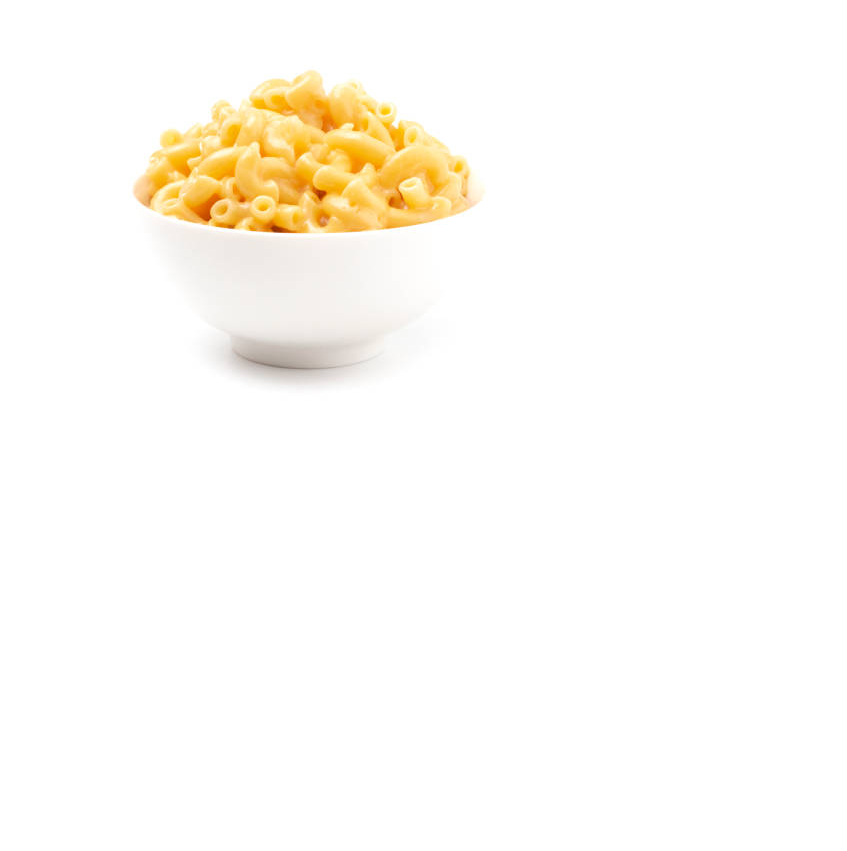
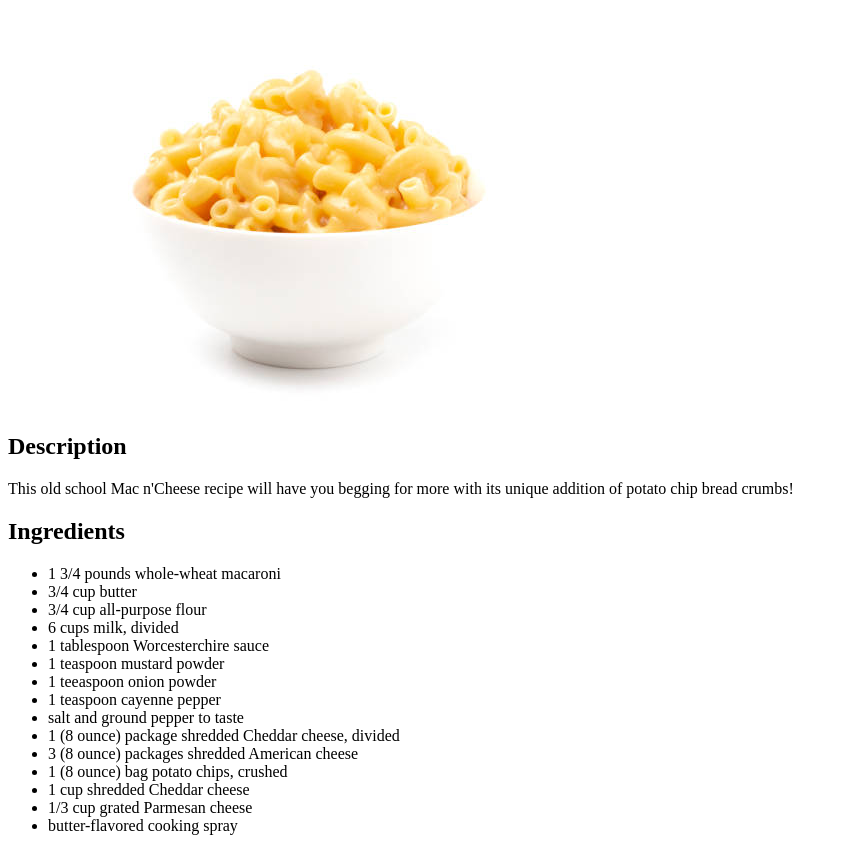
Before and after one commit to TuragIk/odin-recipes, a plain HTML site: page recipes/mac_n_cheese.html in a window 1280 px wide. Shown: the part 79-930 px from the top of the page, without its empty margins (0-847 px from the left). Before the commit the page ends 800 px from the top, so only its background shows below. Drawn offline with Linux system fonts and the light colour scheme.

Commit message:
Add descriptions and ingredient list to all 3 recipes
Desriptions will provide readers insight into the recipes that they are making.

Ingredient lists are important for readers that wish to make the recipe so they can have the ingredients prepared in advance.

```diff
--- a/recipes/mac_n_cheese.html
+++ b/recipes/mac_n_cheese.html
@@ -8,6 +8,25 @@
 <body>
     <h1>Mac n'Cheese</h1>
     <img src="./../images/mac_n_cheese.jpg" alt="Mac n'Cheese">
-
+    <h2>Description</h2>
+    <p>This old school Mac n'Cheese recipe will have you begging for more with its unique addition of potato chip bread crumbs!</p>
+    <h2>Ingredients</h2>
+    <ul>
+        <li>1 3/4 pounds whole-wheat macaroni</li>
+        <li>3/4 cup butter</li>
+        <li> 3/4 cup all-purpose flour</li>
+        <li>6 cups milk, divided</li>
+        <li>1 tablespoon Worcesterchire sauce</li>
+        <li>1 teaspoon mustard powder</li>
+        <li>1 teeaspoon onion powder</li>
+        <li>1 teaspoon cayenne pepper</li>
+        <li>salt and ground pepper to taste</li>
+        <li>1 (8 ounce) package shredded Cheddar cheese, divided</li>
+        <li>3 (8 ounce) packages shredded American cheese</li>
+        <li>1 (8 ounce) bag potato chips, crushed</li>
+        <li>1 cup shredded Cheddar cheese</li>
+        <li>1/3 cup grated Parmesan cheese</li>
+        <li>butter-flavored cooking spray</li>
+    </ul>
 </body>
 </html>
```
